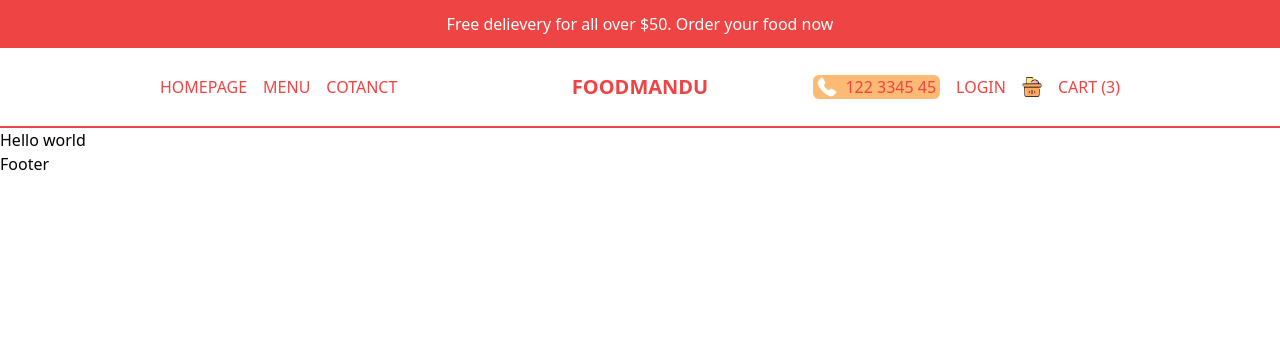
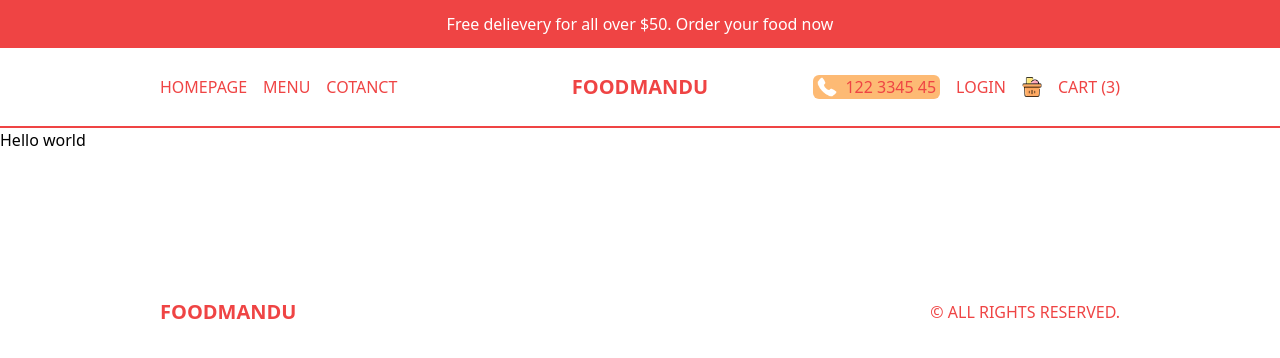
Before and after one commit to immbibek/RestaurantNextjs, a Next.js app: page / in a window 1280 px wide. Shown: the top 358 px of the page. Built offline with nearby package versions, Linux system fonts and the light colour scheme.

Commit message:
Footer Done

```diff
--- a/src/components/Footer.tsx
+++ b/src/components/Footer.tsx
@@ -1,9 +1,11 @@
 import React from 'react'
-
+import Link from 'next/link'
 const Footer = () => {
   return (
-    <div>
-      Footer
+    <div className='h-12 md:h-24 p-4 lg:p-20 xl:p-40 text-red-500 flex items-center justify-between'>
+      <Link href="/" className='font-bold text-xl'>FOODMANDU</Link>
+      <p>© ALL RIGHTS RESERVED.</p>
+
     </div>
   )
 }
```
